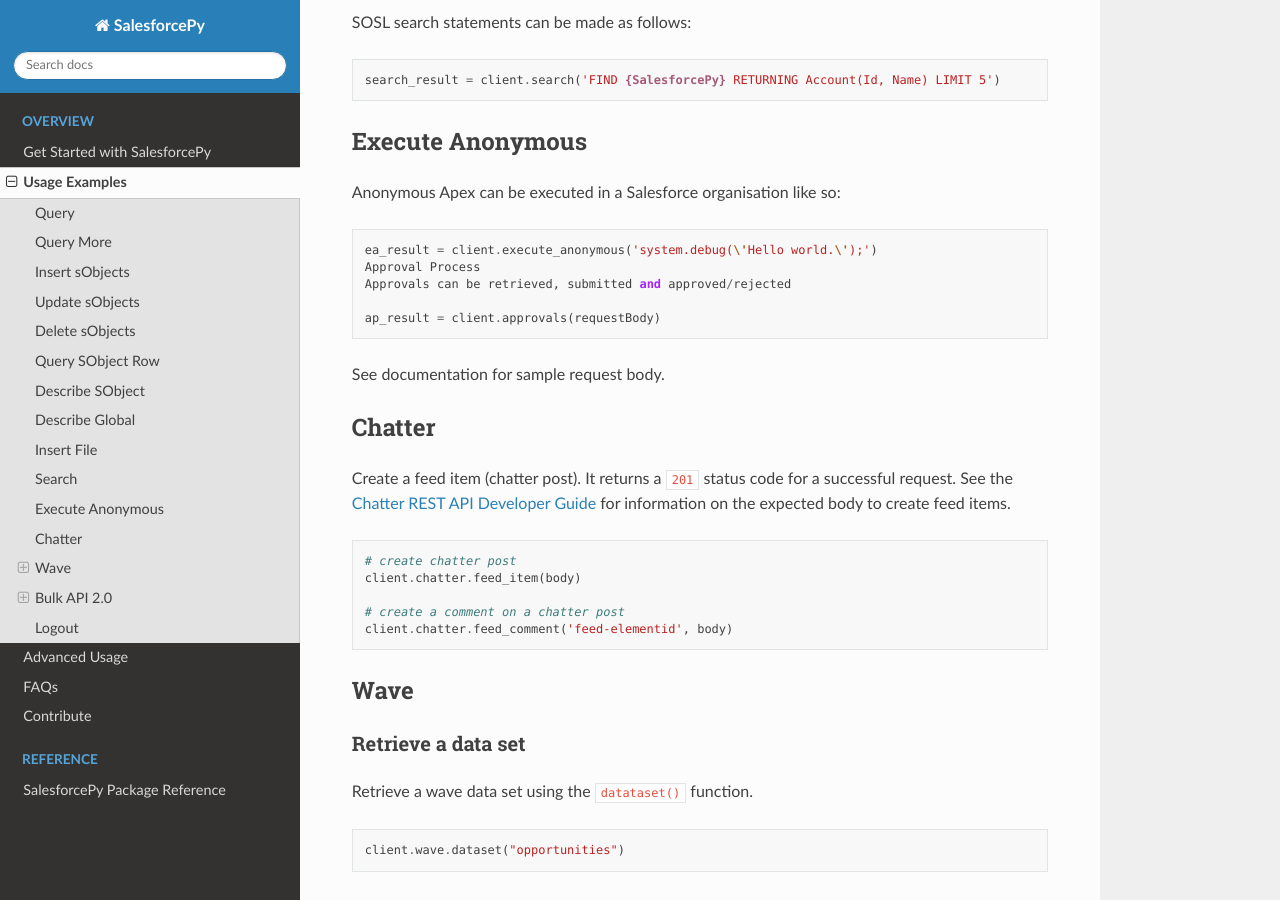
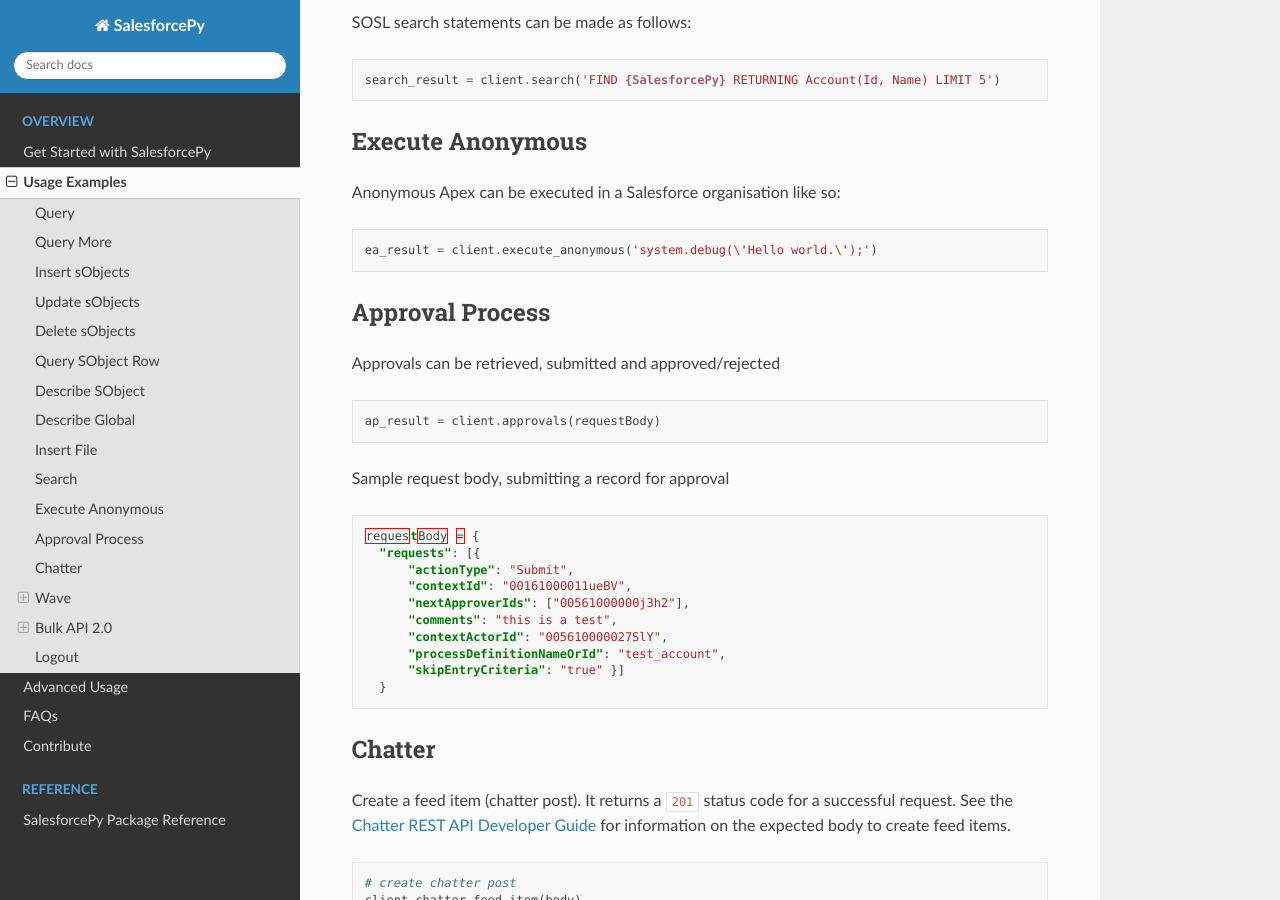
Before and after one commit to forcedotcom/SalesforcePy, a Sphinx documentation site: the page built from docs/examples.rst, in a window 1280 px wide and 900 px high, scrolled down 2696 px. Built offline with Sphinx 7.4.7 and the Read the Docs theme 2.0.0, drawn with Linux system fonts in a browser that asks for light colours.

Commit message:
example body for approvals process and anonymized references

```diff
--- a/docs/examples.rst
+++ b/docs/examples.rst
@@ -13,7 +13,7 @@
     query_results = client.query('SELECT Id, Name FROM Account LIMIT 1')
 
 In the example above ``query_results[0]`` is a dict with the response. For more information, See
-`Execute a SOQL Query <https://developer.salesforce.com/docs/atlas.en-us.api_rest.meta/api_rest/dome_query.htm>`_.
+`Execute a SOQL Query <https://developer.salesforce.com/docs/atlas.en-us.api_rest.meta/api_rest/dome_query.htm>`__.
 
 Query More
 ----------
@@ -32,7 +32,7 @@
 In this example, ``query_results[0]`` is a list of dicts, each of which is a single query result (batch).
 The behaviour of ``query_more()`` is to consume ``nextRecordsUrl`` of each query result recursively
 until it runs out. For more information, see Retrieving the Remaining SOQL Query Results in
-`Execute a SOQL Query <https://developer.salesforce.com/docs/atlas.en-us.api_rest.meta/api_rest/dome_query.htm>`_.
+`Execute a SOQL Query <https://developer.salesforce.com/docs/atlas.en-us.api_rest.meta/api_rest/dome_query.htm>`__.
 
 Insert sObjects
 ---------------
@@ -111,7 +111,7 @@
     describe_global_result = client.sobjects().describe_global()
 
 In the example above ``describe_global_result[0]`` will be a dict with the response. For more information, see
-`Describe Global <https://developer.salesforce.com/docs/atlas.en-us.api_rest.meta/api_rest/resources_describeGlobal.htm>`_.
+`Describe Global <https://developer.salesforce.com/docs/atlas.en-us.api_rest.meta/api_rest/resources_describeGlobal.htm>`__.
 The ``If-Modified-Since`` header cannot be used with this method.
 
 Insert File
@@ -148,12 +148,30 @@
 .. code-block:: python
 
     ea_result = client.execute_anonymous('system.debug(\'Hello world.\');')
-    Approval Process
-    Approvals can be retrieved, submitted and approved/rejected
+
+Approval Process
+----------------
+
+Approvals can be retrieved, submitted and approved/rejected
+
+.. code-block:: python
 
     ap_result = client.approvals(requestBody)
 
-See documentation for sample request body.
+Sample request body, submitting a record for approval
+
+.. code-block:: json
+
+  requestBody = {
+    "requests": [{
+        "actionType": "Submit",
+        "contextId": "00161000011ueBV",
+        "nextApproverIds": ["00561000000j3h2"],
+        "comments": "this is a test",
+        "contextActorId": "005610000027SlY",
+        "processDefinitionNameOrId": "test_account",
+        "skipEntryCriteria": "true" }]
+    }
 
 Chatter
 -------
@@ -214,7 +232,7 @@
     client.jobs.ingest.create(job_resource=job_resource)
 
 For more information on the response for this request, see
-`Create a Job <https://developer.salesforce.com/docs/atlas.en-us.api_bulk_v2.meta/api_bulk_v2/create_job.htm>`_.
+`Create a Job <https://developer.salesforce.com/docs/atlas.en-us.api_bulk_v2.meta/api_bulk_v2/create_job.htm>`__.
 
 Upload Job Data
 ^^^^^^^^^^^^^^^
@@ -232,7 +250,7 @@
         batches_result = client.jobs.ingest.batches(job_id=job_id, csv_file=csv_file)
 
 For more information on the response for this request, see
-`Upload Job Data <https://developer.salesforce.com/docs/atlas.en-us.api_bulk_v2.meta/api_bulk_v2/upload_job_data.htm>`_.
+`Upload Job Data <https://developer.salesforce.com/docs/atlas.en-us.api_bulk_v2.meta/api_bulk_v2/upload_job_data.htm>`__.
 
 Update a job state
 ^^^^^^^^^^^^^^^^^^
@@ -267,7 +285,7 @@
 
 For more information on the response for this request, see
 `Delete a Job
-<https://developer.salesforce.com/docs/atlas.en-us.api_bulk_v2.meta/api_bulk_v2/delete_job.htm>`_.
+<https://developer.salesforce.com/docs/atlas.en-us.api_bulk_v2.meta/api_bulk_v2/delete_job.htm>`__.
 
 Get all jobs
 ^^^^^^^^^^^^
@@ -279,7 +297,7 @@
     get_result = client.jobs.ingest.get()
 
 For more information on the response for this request, see
-`Get All Jobs <https://developer.salesforce.com/docs/atlas.en-us.api_bulk_v2.meta/api_bulk_v2/get_all_jobs.htm>`_.
+`Get All Jobs <https://developer.salesforce.com/docs/atlas.en-us.api_bulk_v2.meta/api_bulk_v2/get_all_jobs.htm>`__.
 
 Get Job Info
 ^^^^^^^^^^^^
@@ -292,7 +310,7 @@
     get_result = client.jobs.ingest.get(job_id=job_id)
 
 For more information on the response for this request, see
-`Get Job Info <https://developer.salesforce.com/docs/atlas.en-us.api_bulk_v2.meta/api_bulk_v2/get_job_info.htm>`_.
+`Get Job Info <https://developer.salesforce.com/docs/atlas.en-us.api_bulk_v2.meta/api_bulk_v2/get_job_info.htm>`__.
 
 Get Job Successes
 ^^^^^^^^^^^^^^^^^
```
